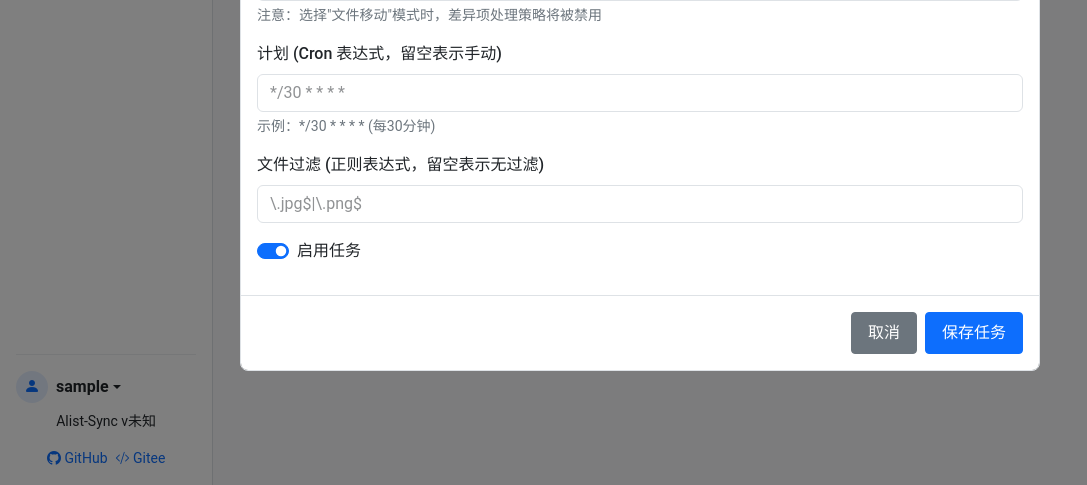
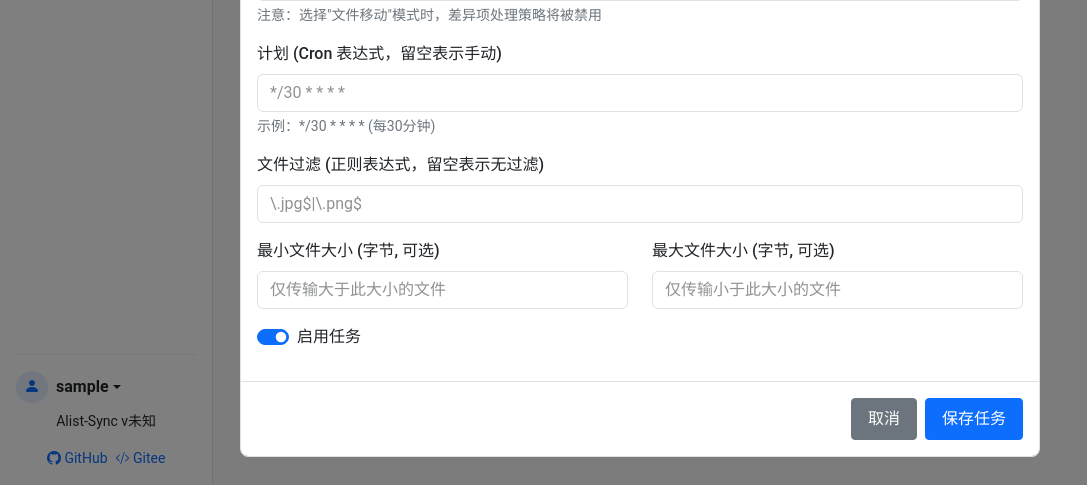
Before and after one commit to tuthanika/alist-sync-web, a Flask app: page /tasks in a window 1280 px wide, after a click on "新增任务". Shown: the part 688-1173 px from the top of the page, without its empty margins (0-1087 px from the left). Run offline with Flask 2, Linux system fonts and the light colour scheme; the visitor is signed in with stand-in values (Sample User, id 1); data that the repository does not hold is empty; some libraries are stand-ins or nearby versions.

Commit message:
新增不同步超出指定大小的文件功能

```diff
--- a/app/templates/tasks.html
+++ b/app/templates/tasks.html
@@ -283,6 +283,17 @@
                         <input type="text" class="form-control" id="fileFilter" placeholder="\.jpg$|\.png$">
                     </div>
 
+                    <div class="row mb-3">
+                        <div class="col-md-6">
+                            <label for="sizeMin" class="form-label">最小文件大小 (字节, 可选)</label>
+                            <input type="number" class="form-control" id="sizeMin" min="0" placeholder="仅传输大于此大小的文件">
+                        </div>
+                        <div class="col-md-6">
+                            <label for="sizeMax" class="form-label">最大文件大小 (字节, 可选)</label>
+                            <input type="number" class="form-control" id="sizeMax" min="0" placeholder="仅传输小于此大小的文件">
+                        </div>
+                    </div>
+
                     <div class="form-check form-switch mb-3">
                         <input class="form-check-input" type="checkbox" id="taskEnabled" checked>
                         <label class="form-check-label" for="taskEnabled">启用任务</label>
@@ -377,6 +388,17 @@
                     <div class="mb-3">
                         <label for="editFileFilter" class="form-label">文件过滤 (正则表达式，留空表示无过滤)</label>
                         <input type="text" class="form-control" id="editFileFilter" placeholder="\.jpg$|\.png$">
+                    </div>
+
+                    <div class="row mb-3">
+                        <div class="col-md-6">
+                            <label for="editSizeMin" class="form-label">最小文件大小 (字节, 可选)</label>
+                            <input type="number" class="form-control" id="editSizeMin" min="0" placeholder="仅传输大于此大小的文件">
+                        </div>
+                        <div class="col-md-6">
+                            <label for="editSizeMax" class="form-label">最大文件大小 (字节, 可选)</label>
+                            <input type="number" class="form-control" id="editSizeMax" min="0" placeholder="仅传输小于此大小的文件">
+                        </div>
                     </div>
 
                     <div class="form-check form-switch mb-3">
@@ -719,6 +741,8 @@
                 sync_diff_action: document.getElementById('syncDiffAction').value,
                 schedule: document.getElementById('schedule').value,
                 file_filter: document.getElementById('fileFilter').value,
+                size_min: document.getElementById('sizeMin').value ? parseInt(document.getElementById('sizeMin').value) : null,
+                size_max: document.getElementById('sizeMax').value ? parseInt(document.getElementById('sizeMax').value) : null,
                 enabled: document.getElementById('taskEnabled').checked
             };
 
@@ -840,6 +864,9 @@
                     document.getElementById('editSyncDiffAction').value = task.sync_diff_action || 'none';
                     document.getElementById('editSchedule').value = task.schedule || '';
                     document.getElementById('editFileFilter').value = task.file_filter || '';
+                    // 新增：最小/最大文件大小
+                    document.getElementById('editSizeMin').value = task.size_min != null ? task.size_min : '';
+                    document.getElementById('editSizeMax').value = task.size_max != null ? task.size_max : '';
                     document.getElementById('editTaskEnabled').checked = task.enabled !== false;
 
                     // 先加载所有连接，然后选择任务使用的连接并加载存储列表
@@ -911,6 +938,8 @@
                 sync_diff_action: document.getElementById('editSyncDiffAction').value,
                 schedule: document.getElementById('editSchedule').value,
                 file_filter: document.getElementById('editFileFilter').value,
+                size_min: document.getElementById('editSizeMin').value ? parseInt(document.getElementById('editSizeMin').value) : null,
+                size_max: document.getElementById('editSizeMax').value ? parseInt(document.getElementById('editSizeMax').value) : null,
                 enabled: document.getElementById('editTaskEnabled').checked
             };
 
@@ -1659,6 +1688,10 @@
                         document.getElementById('editSyncDiffAction').value = task.sync_diff_action || 'none';
                         document.getElementById('editSchedule').value = task.schedule || '';
                         document.getElementById('editFileFilter').value = task.file_filter || '';
+
+                        // 最小/最大文件大小
+                        document.getElementById('editSizeMin').value = task.size_min != null ? task.size_min : '';
+                        document.getElementById('editSizeMax').value = task.size_max != null ? task.size_max : '';
                         document.getElementById('editTaskEnabled').checked = task.enabled !== false;
 
                         // 先加载所有连接，然后选择任务使用的连接并加载存储列表
```
Also changed, not shown: app/alist_sync.py (+25 -3 lines), app/utils/sync_manager.py (+9 -0 lines).
